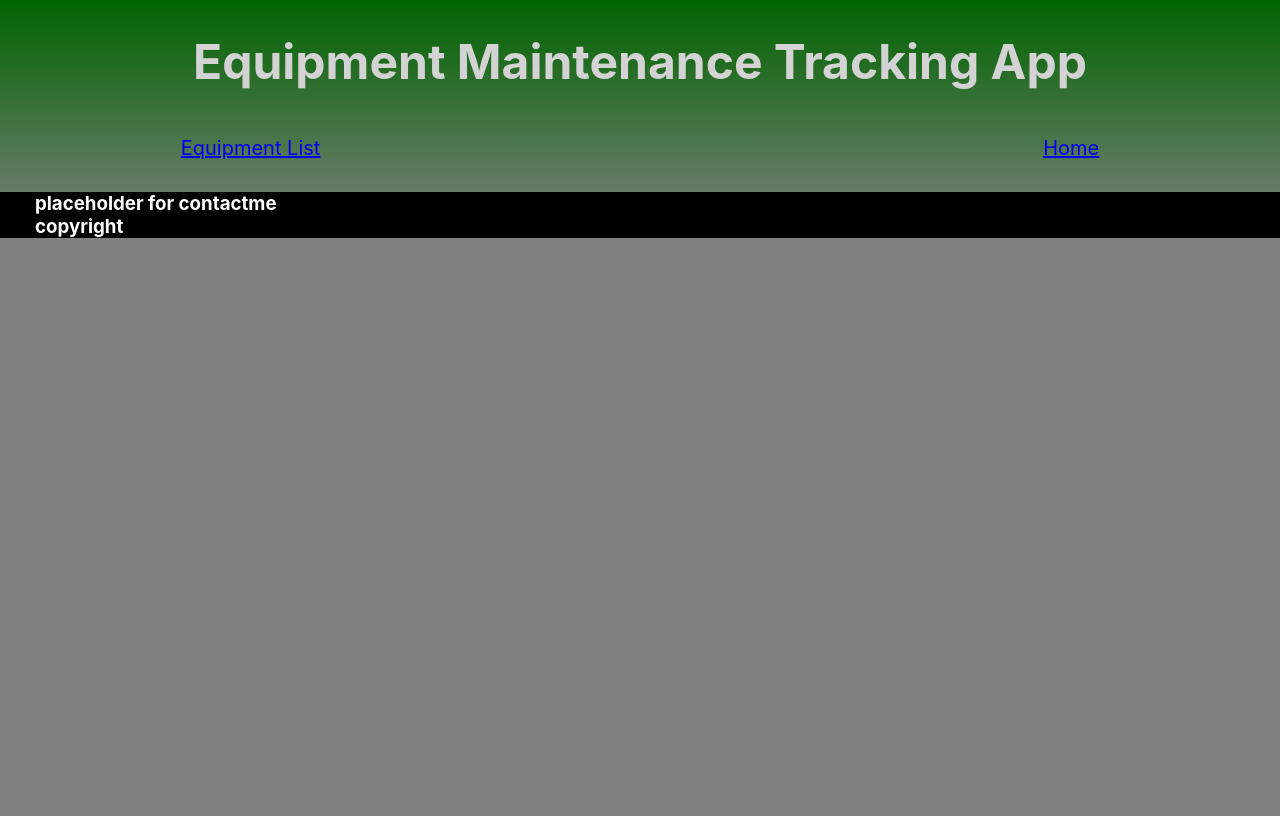
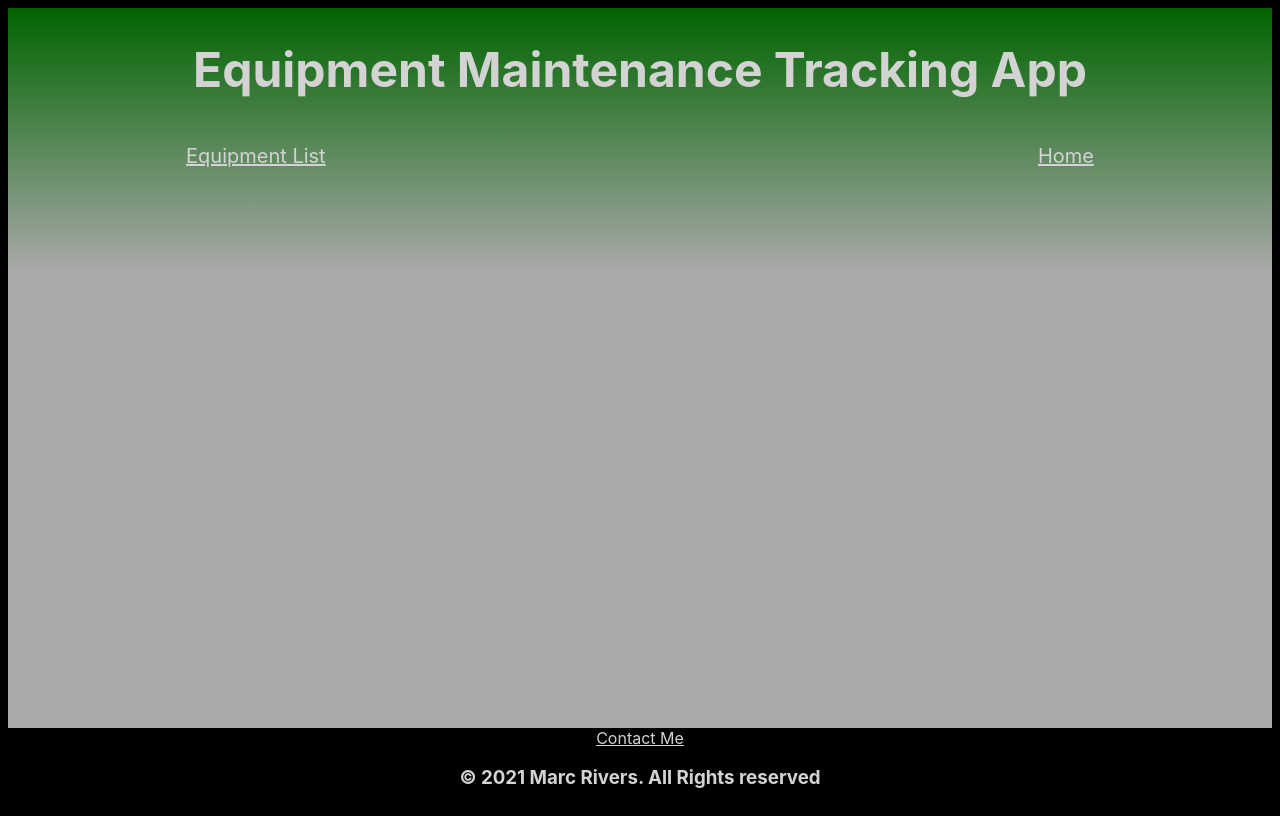
Before and after one commit to mtr6093/Project4_frontend, a React (Create React App) app: page / in a window 1280 px wide. Built offline with nearby package versions, Linux system fonts and the light colour scheme; no server answers.

Commit message:
Mostly complete application

```diff
--- a/src/App.css
+++ b/src/App.css
@@ -1,15 +1,21 @@
 .gradient {
   background-color: black;
-  background-image: linear-gradient( darkgreen, grey);
+  background-image: linear-gradient( darkgreen, darkgrey);
+}
+a{
+  color:black
+}
+body{
+  background-color: darkgray;
+  min-height:100vh;
+  border: 4px solid black;
+  position: relative;
 }
 
-body{
-  background-color: gray;
-  min-height:100vh;
-  /* border: 2px solid blue; */
-  position: relative;
-
-}
+/* .App{
+  height: 1000%;
+  border:2px solid red
+} */
 
 .App-header{
   /* border: 2px solid red; */
@@ -19,7 +25,6 @@ body{
   align-items: center;
   color:lightgrey;
   font-size: x-large;
-
 }
 
 .Nav{
@@ -30,13 +35,25 @@ body{
   align-items: center;
   display:flex;
   font-size: 20px;
-
-
+  color:lightgrey
 }
 
-.fixed-bottom{
+.Footer{
+  /* border:2px solid red; */
   background-color: black;
-  color:white;
-  padding-left: 35px;
+  color:lightgrey;
+  align-content: center;
+  text-align: center;
+  position:absolute;
+  left:0;
+  bottom:0;
+  right:0;
+}
 
+.foot{
+  padding-bottom:90px;
+  color: lightgrey;
 }
+.Ftext{
+  color:lightgrey;
+}
--- a/src/App.js
+++ b/src/App.js
@@ -91,8 +91,8 @@ render(){
        <h1>Equipment Maintenance Tracking App</h1>
       </header>
       <nav className="Nav">
-      <Link to='/equipment'>Equipment List</Link><br />
-      <Link to='/'>Home</Link>
+      <Link className="Nav" to='/equipment'>Equipment List</Link><br />
+      <Link className="Nav" to='/'>Home</Link>
       </nav>
 
       <Switch>
@@ -106,12 +106,12 @@ render(){
         />
       </Switch>
    </div>
-   <div fixed='bottom' className="fixed-bottom">
-   <Navbar bg="dark" className="Footer">
+   <div className="foot">
+   <footer className="Footer">
+      <a className="Ftext" href="mailto:m.t.rivers@hotmail.com">Contact Me</a>
+       <h3 className="Ftext">© 2021 Marc Rivers. All Rights reserved</h3>
 
-       <h3>placeholder for contactme<br />copyright</h3>
-
-     </Navbar>
+     </footer>
      </div>
      </div>
    </body>
--- a/src/components/ModelInfo.css
+++ b/src/components/ModelInfo.css
@@ -13,3 +13,8 @@
     font-size: 20px;
     font-weight: 600;
 }
+
+.Delete{
+    padding-left: 40px;
+    color:darkred;
+}
--- a/src/components/ModelInfo.js
+++ b/src/components/ModelInfo.js
@@ -50,13 +50,14 @@ render() {
                 <input type="hidden" name="id" value={findModel.id} />
                 <input type="submit" value="Update"/>
             </form>
+            <br /><br /><br />
 
         </div>
         <div className="Delete">
             <form onSubmit={(e)=> this.props.deleteEquip(e) && this.props.history.push("/equipment")}  >
                 <input type="hidden" name="id" value={findModel.id} />
 
-                <input type="submit" value="Delete Equipment"/>
+                <input type="submit" value="Delete Equipment"/><h3> ⚠️ This will PERMANENTLY remove this piece of equipment. There is no restoring a piece of equipment after deletion.</h3>
             </form>
         </div>
         </div>
```
